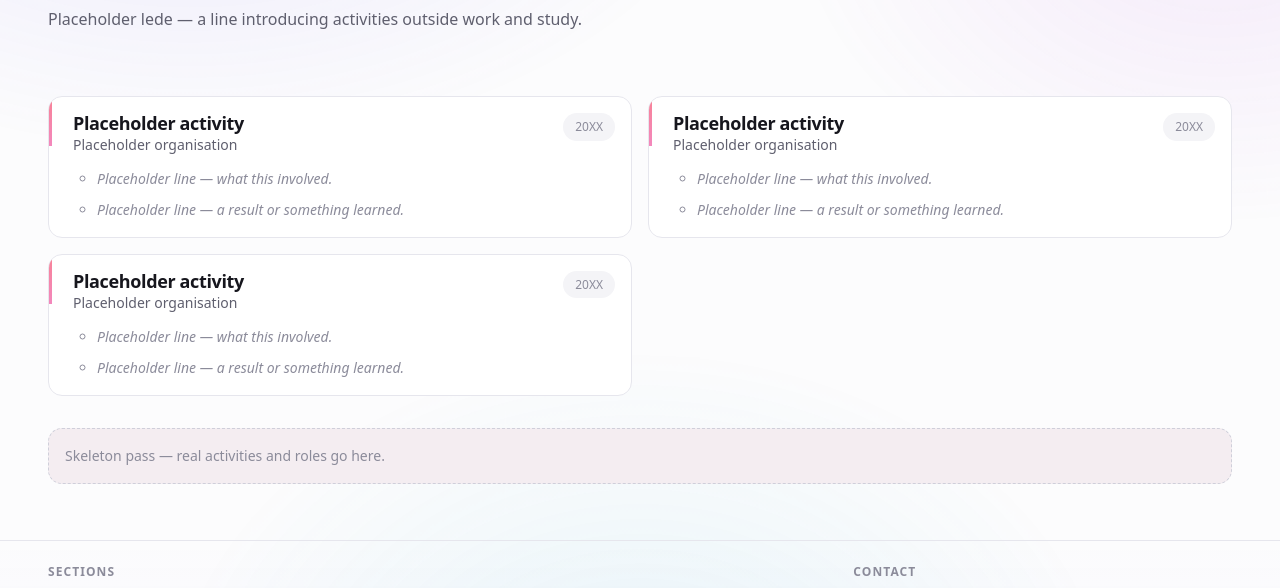
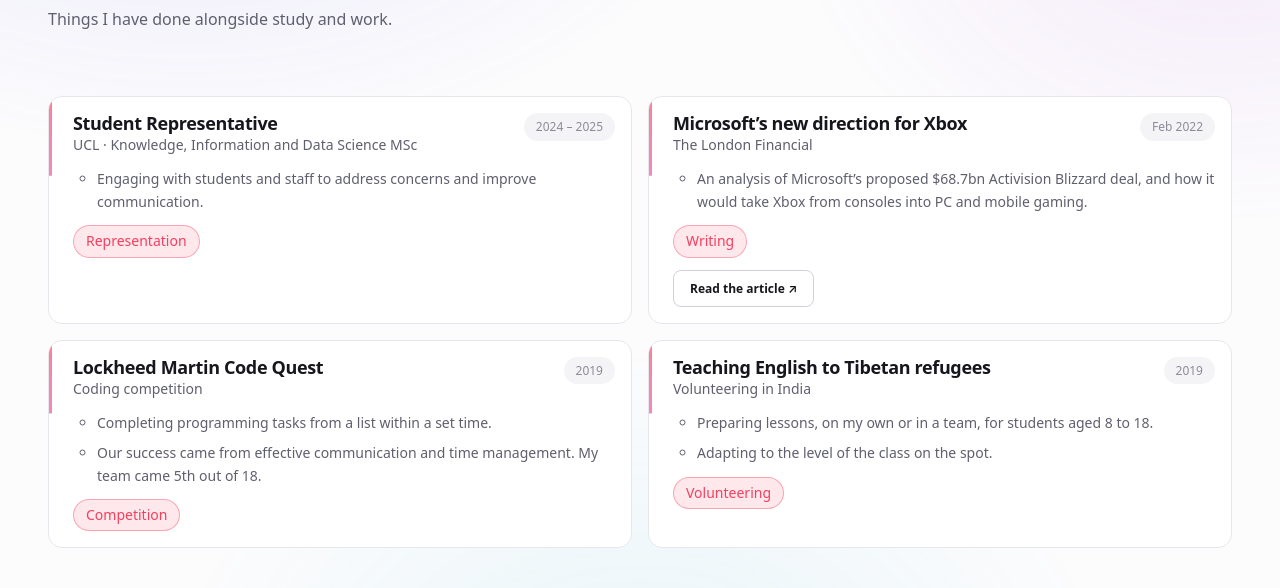
Before and after one commit to Benjamin2244/laptop-api-demo, a plain HTML site: page extracurricular.html in a window 1280 px wide. Shown: the part 148-736 px from the top of the page. Drawn offline with Linux system fonts and the light colour scheme; no server answers.

Commit message:
Fill in the Extracurricular page, and fix two home page cards
Extracurricular gets four entries from my CV, newest first with a kind
tag on each: student rep at UCL, my article on Microsoft's direction for
Xbox with a link to it, Code Quest 2019, and teaching English in India.

The Personal Projects and Extracurricular cards on the home page show
real counts and descriptions instead of placeholders.

```diff
--- a/extracurricular.html
+++ b/extracurricular.html
@@ -32,51 +32,74 @@
 
       <header class="page-header" data-reveal="head">
         <h1>Extracurricular</h1>
-        <p class="page-header__lede">Placeholder lede — a line introducing activities outside work and study.</p>
+        <p class="page-header__lede">Things I have done alongside study and work.</p>
       </header>
 
       <ul class="timeline">
         <li class="timeline-item" data-reveal="item">
           <div class="timeline-item__head">
             <div>
-              <h2 class="timeline-item__title">Placeholder activity</h2>
-              <p class="timeline-item__org">Placeholder organisation</p>
+              <h2 class="timeline-item__title">Student Representative</h2>
+              <p class="timeline-item__org">UCL &middot; Knowledge, Information and Data Science MSc</p>
             </div>
-            <p class="timeline-item__dates">20XX</p>
+            <p class="timeline-item__dates">2024 &ndash; 2025</p>
           </div>
-          <ul class="timeline-item__points placeholder">
-            <li>Placeholder line — what this involved.</li>
-            <li>Placeholder line — a result or something learned.</li>
+          <ul class="timeline-item__points">
+            <li>Engaging with students and staff to address concerns and improve communication.</li>
+          </ul>
+          <ul class="tag-list timeline-item__tags">
+            <li class="tag tag--accent">Representation</li>
           </ul>
         </li>
         <li class="timeline-item" data-reveal="item">
           <div class="timeline-item__head">
             <div>
-              <h2 class="timeline-item__title">Placeholder activity</h2>
-              <p class="timeline-item__org">Placeholder organisation</p>
+              <h2 class="timeline-item__title">Microsoft&rsquo;s new direction for Xbox</h2>
+              <p class="timeline-item__org">The London Financial</p>
             </div>
-            <p class="timeline-item__dates">20XX</p>
+            <p class="timeline-item__dates">Feb 2022</p>
           </div>
-          <ul class="timeline-item__points placeholder">
-            <li>Placeholder line — what this involved.</li>
-            <li>Placeholder line — a result or something learned.</li>
+          <ul class="timeline-item__points">
+            <li>An analysis of Microsoft&rsquo;s proposed $68.7bn Activision Blizzard deal, and how it would take Xbox from consoles into PC and mobile gaming.</li>
+          </ul>
+          <ul class="tag-list timeline-item__tags">
+            <li class="tag tag--accent">Writing</li>
+          </ul>
+          <a class="button button--secondary button--small credential-link" href="https://thelondonfinancial.com/scitech/microsofts-new-direction-for-xbox" target="_blank" rel="noopener" aria-label="Read Microsoft&rsquo;s new direction for Xbox on The London Financial (opens in a new tab)">Read the article &#8599;</a>
+        </li>
+        <li class="timeline-item" data-reveal="item">
+          <div class="timeline-item__head">
+            <div>
+              <h2 class="timeline-item__title">Lockheed Martin Code Quest</h2>
+              <p class="timeline-item__org">Coding competition</p>
+            </div>
+            <p class="timeline-item__dates">2019</p>
+          </div>
+          <ul class="timeline-item__points">
+            <li>Completing programming tasks from a list within a set time.</li>
+            <li>Our success came from effective communication and time management. My team came 5th out of 18.</li>
+          </ul>
+          <ul class="tag-list timeline-item__tags">
+            <li class="tag tag--accent">Competition</li>
           </ul>
         </li>
         <li class="timeline-item" data-reveal="item">
           <div class="timeline-item__head">
             <div>
-              <h2 class="timeline-item__title">Placeholder activity</h2>
-              <p class="timeline-item__org">Placeholder organisation</p>
+              <h2 class="timeline-item__title">Teaching English to Tibetan refugees</h2>
+              <p class="timeline-item__org">Volunteering in India</p>
             </div>
-            <p class="timeline-item__dates">20XX</p>
+            <p class="timeline-item__dates">2019</p>
           </div>
-          <ul class="timeline-item__points placeholder">
-            <li>Placeholder line — what this involved.</li>
-            <li>Placeholder line — a result or something learned.</li>
+          <ul class="timeline-item__points">
+            <li>Preparing lessons, on my own or in a team, for students aged 8 to 18.</li>
+            <li>Adapting to the level of the class on the spot.</li>
+          </ul>
+          <ul class="tag-list timeline-item__tags">
+            <li class="tag tag--accent">Volunteering</li>
           </ul>
         </li>
       </ul>
-      <p class="placeholder-note" data-reveal="block">Skeleton pass — real activities and roles go here.</p>
 
     </div>
   </main>
```
Also changed, not shown: index.html (+4 -4 lines).
